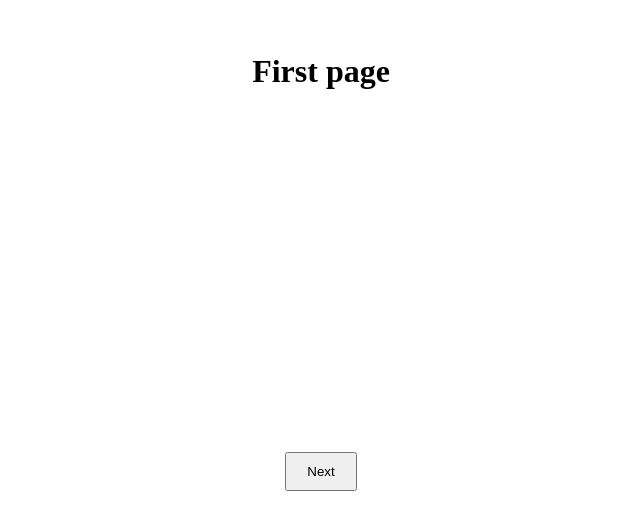
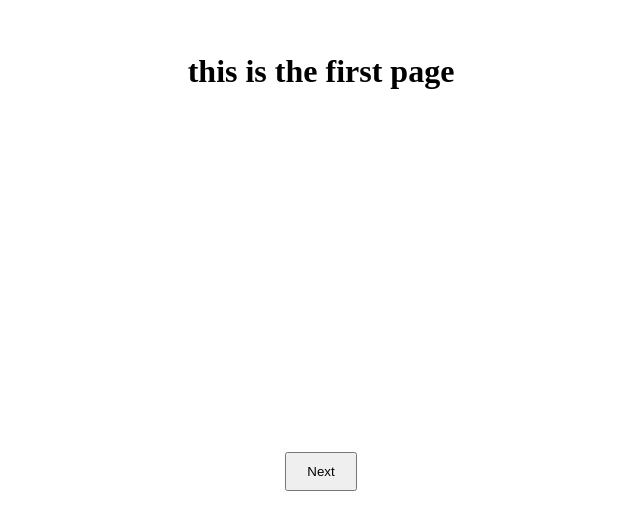
Before and after one commit to TrioDevs/first-project, a plain HTML site: page index.html in a window 1280 px wide. Shown: the part 128-658 px from the top of the page, without its empty margins (319-959 px from the left). Drawn offline with Linux system fonts and the light colour scheme.

Commit message:
Update index.html

```diff
--- a/index.html
+++ b/index.html
@@ -9,7 +9,7 @@
 </head>
 <body>
     <div>
-        <h1>First page</h1>
+        <h1>this is the first page</h1>
         <button onclick="nextPage()" style="padding:10px 20px;">Next</button>
     </div>
 
```
